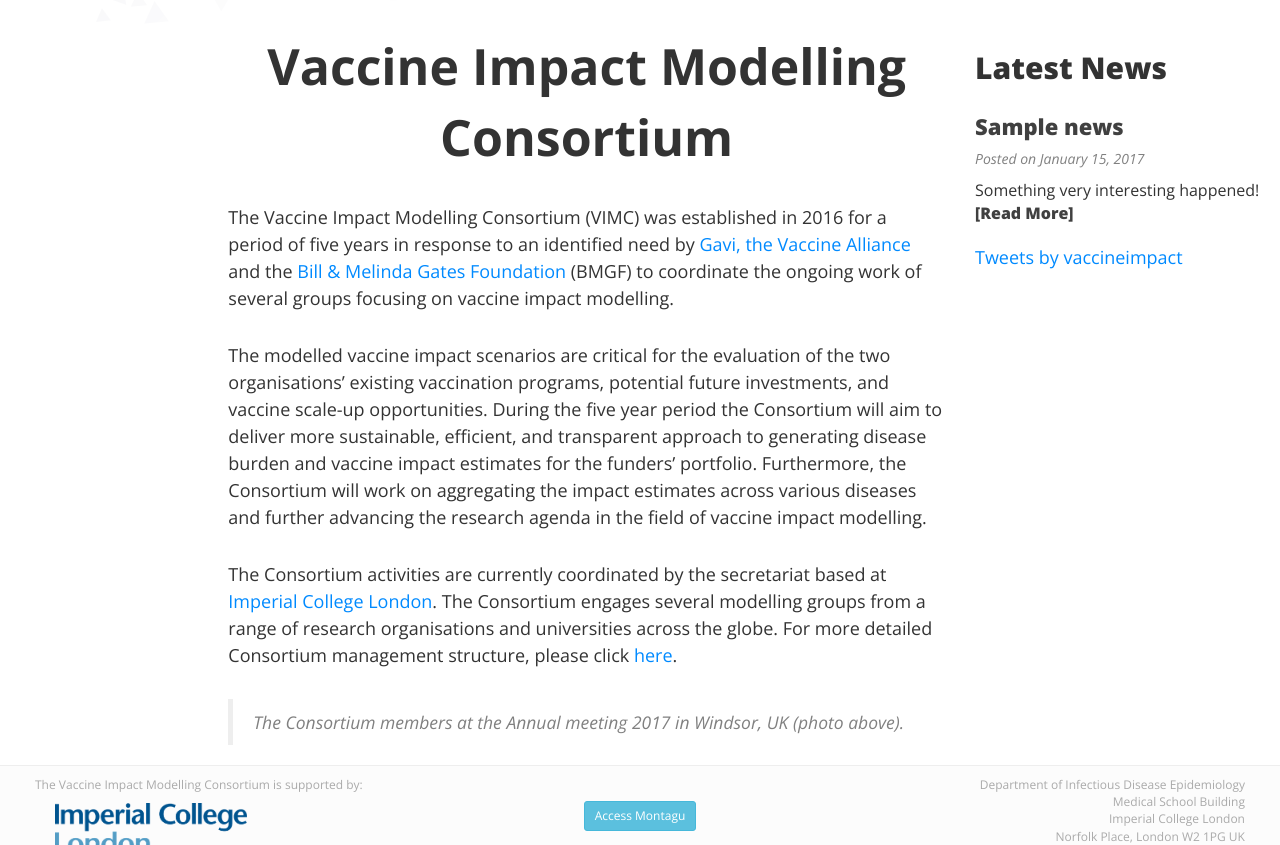
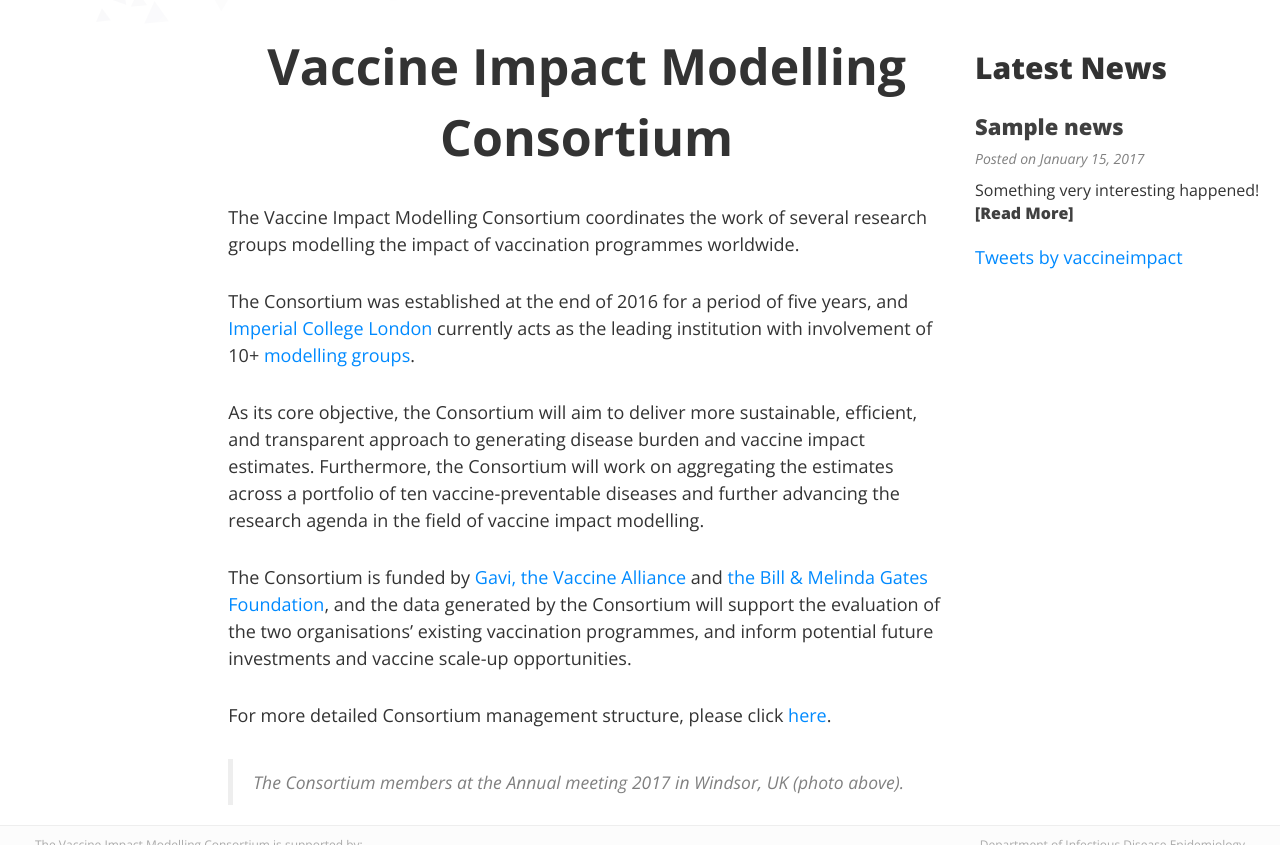
Before and after one commit to vimchub/vaccineimpact, a Jekyll site: the page built from aboutus.md, in a window 1280 px wide and 900 px high, scrolled down 588 px, cut to the strip 55-900 px from the top of the window. Built offline with Jekyll 4.4.1, drawn with Linux system fonts in a browser that asks for light colours; nearby versions of some CDN libraries; comment, search, counter and statistics services are not loaded.

Commit message:
Edit text

```diff
--- a/aboutus.md
+++ b/aboutus.md
@@ -5,11 +5,15 @@
 
 <div style="font-size:50px; text-align:center; font-weight:bold">Vaccine Impact Modelling Consortium</div>
 
-The Vaccine Impact Modelling Consortium (VIMC) was established in 2016 for a period of five years in response to an identified need by [Gavi, the Vaccine Alliance](http://www.gavi.org/) and the [Bill & Melinda Gates Foundation](http://www.gatesfoundation.org/) (BMGF) to coordinate the ongoing work of several groups focusing on vaccine impact modelling.
+The Vaccine Impact Modelling Consortium coordinates the work of several research groups modelling the impact of vaccination programmes worldwide.
 
-The modelled vaccine impact scenarios are critical for the evaluation of the two organisations' existing vaccination programs, potential future investments, and vaccine scale-up opportunities. During the five year period the Consortium will aim to deliver more sustainable, efficient, and transparent approach to generating disease burden and vaccine impact estimates for the funders' portfolio. Furthermore, the Consortium will work on aggregating the impact estimates across various diseases and further advancing the research agenda in the field of vaccine impact modelling.
+The Consortium was established at the end of 2016 for a period of five years, and [Imperial College London](http://www.imperial.ac.uk/) currently acts as the leading institution with involvement of 10+ [modelling groups](/modellers).
 
-The Consortium activities are currently coordinated by the secretariat based at [Imperial College London](http://www.imperial.ac.uk/). The Consortium engages several modelling groups from a range of research organisations and universities across the globe. For more detailed Consortium management structure, please click [here](/resources/VIMC_orgchart_2017.pdf).
+As its core objective, the Consortium will aim to deliver more sustainable, efficient, and transparent approach to generating disease burden and vaccine impact estimates. Furthermore, the Consortium will work on aggregating the estimates across a portfolio of ten vaccine-preventable diseases and further advancing the research agenda in the field of vaccine impact modelling.
+
+The Consortium is funded by [Gavi, the Vaccine Alliance]( http://www.gavi.org/) and [the Bill & Melinda Gates Foundation]( http://www.gatesfoundation.org/), and the data generated by the Consortium will support the evaluation of the two organisations’ existing vaccination programmes, and inform potential future investments and vaccine scale-up opportunities.
+
+For more detailed Consortium management structure, please click [here](/resources/VIMC_orgchart_2017.pdf).
 
 
 > The Consortium members at the Annual meeting 2017 in Windsor, UK (photo above).
```
